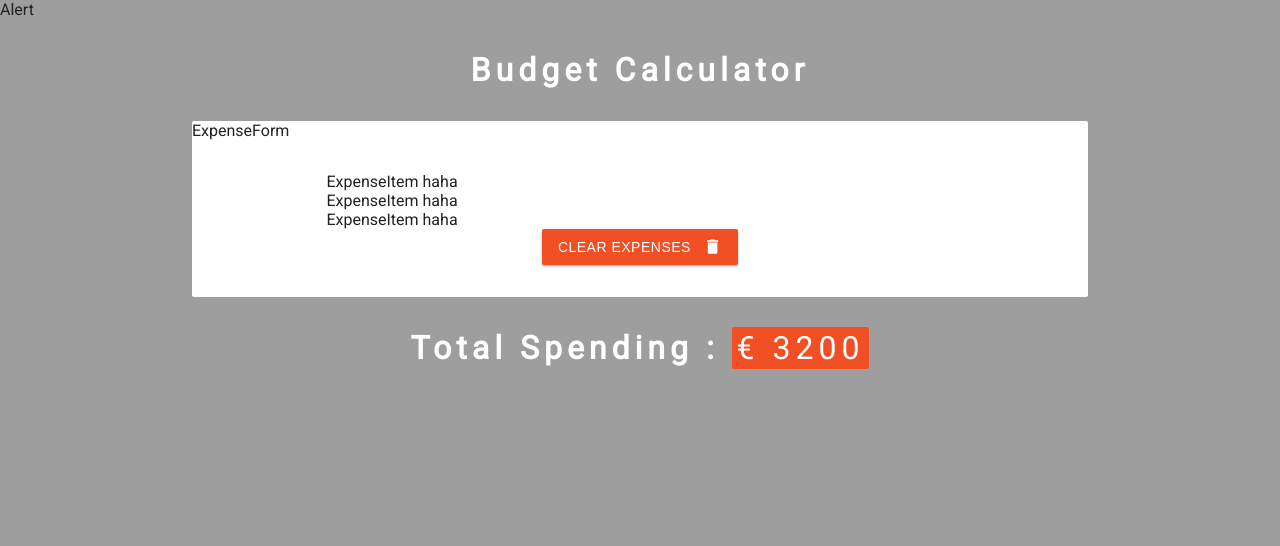
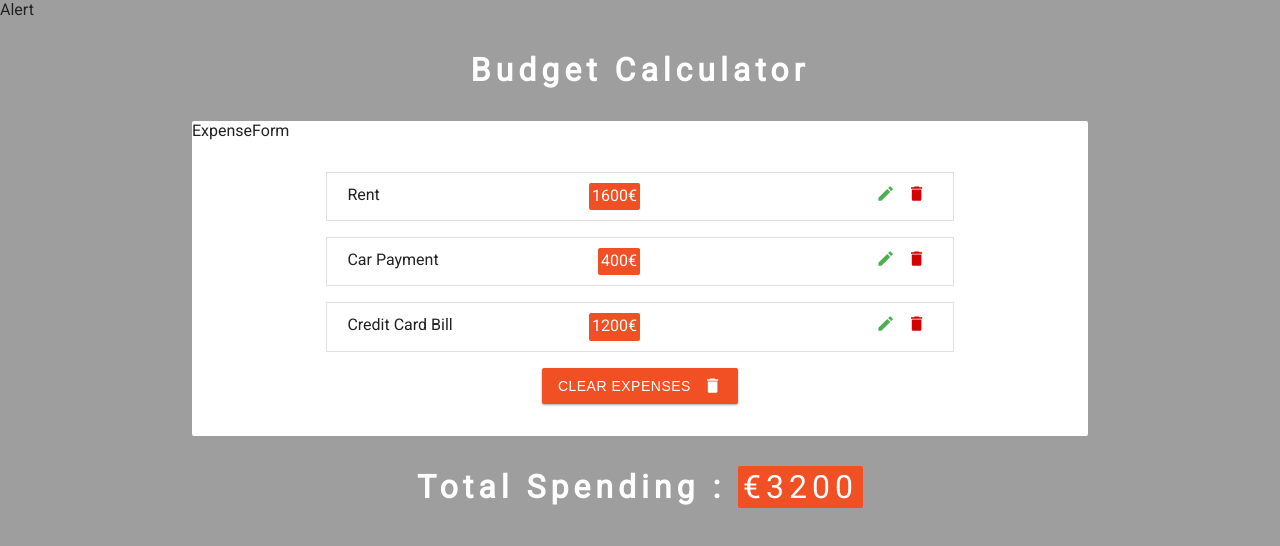
Before and after one commit to DaffeB/budget-calculator, a React (Create React App) app: page / in a window 1280 px wide. Shown: the top 546 px of the page. Built offline with nearby package versions, Linux system fonts and the light colour scheme.

Commit message:
UI finalization

```diff
--- a/src/App.js
+++ b/src/App.js
@@ -30,7 +30,7 @@
       <h1>
         Total Spending : {" "}
         <span className='total'>
-        €{" "}
+        {" "}€
           {expenses.reduce((accumulator, current) => {
             return accumulator += current.amount
           }, 0)}
--- a/src/Components/ExpenseItem.js
+++ b/src/Components/ExpenseItem.js
@@ -1,8 +1,25 @@
 import React from 'react'
+import {MdEdit, MdDelete} from 'react-icons/md'
 
-function ExpenseItem() {
+function ExpenseItem({expense}) {
+  const {id, charge, amount} = expense
   return (
-    <div>ExpenseItem haha</div>
+    <li className='item'>
+      <div className='info'>
+        <span className='expense'>{charge}</span>
+        <span className='amount'>{amount}€</span>
+      </div>
+      <div>
+        <button className='edit-btn' aria-label='edit button'>
+          <MdEdit/>
+
+        </button>
+        <button className='clear-btn' aria-label='delete button'>
+          <MdDelete/>
+        </button>
+      </div>
+    </li>
+
   )
 }
 
```
